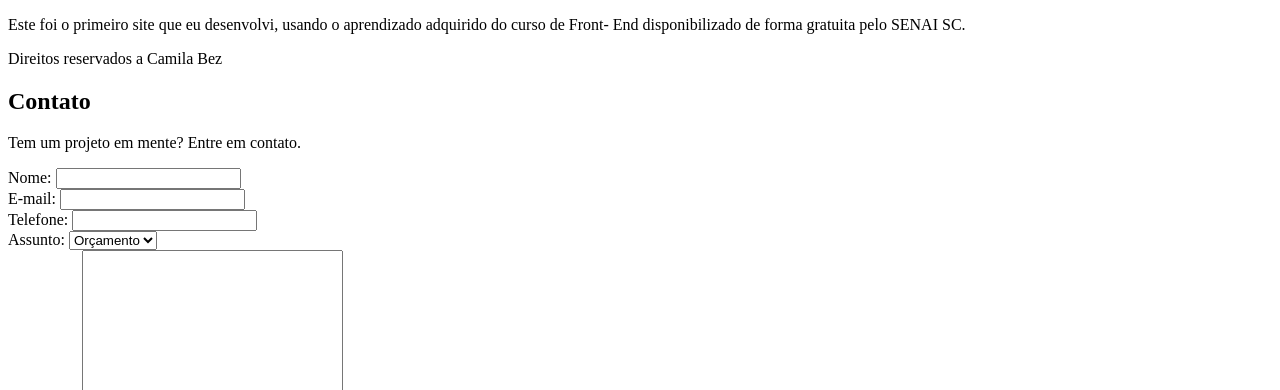
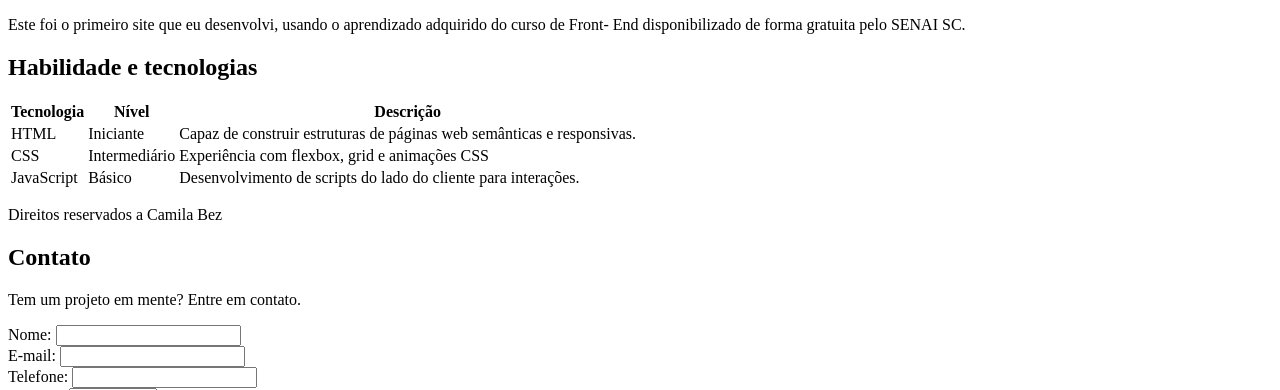
Before and after one commit to camilabeznany21-collab/Site, a plain HTML site: page index.html in a window 1280 px wide. Shown: the part 780-1170 px from the top of the page. Drawn offline with Linux system fonts and the light colour scheme.

Commit message:
Adição de Formulário e tabela no site

```diff
--- a/index.html
+++ b/index.html
@@ -59,6 +59,43 @@
         </article>
     </section>
 
+    <section id="Habilidades">
+
+        <h2>Habilidade e tecnologias</h2>
+        <table>
+            <thead>
+                <tr>
+                    <th>Tecnologia</th>
+                    <th>Nível</th>
+                    <th>Descrição</th>
+                </tr>
+            </thead>
+
+            <tbody>
+                <tr>
+                    <td>HTML</td>
+                    <td>Iniciante</td>
+                    <td>Capaz de construir estruturas de páginas web semânticas e responsivas.</td>
+                </tr>
+
+                <tr>
+                    <td>CSS</td>
+                    <td>Intermediário</td>
+                    <td>Experiência com flexbox, grid e animações CSS</td>
+                </tr>
+
+                <tr>
+                    <td>JavaScript</td>
+                    <td>Básico</td>
+                    <td>Desenvolvimento de scripts do lado do cliente para interações.</td>
+                </tr>
+
+            </tbody>
+        </table>
+
+    </section>
+
+
     <footer>
         <p>Direitos reservados a Camila Bez</p>
 
```
